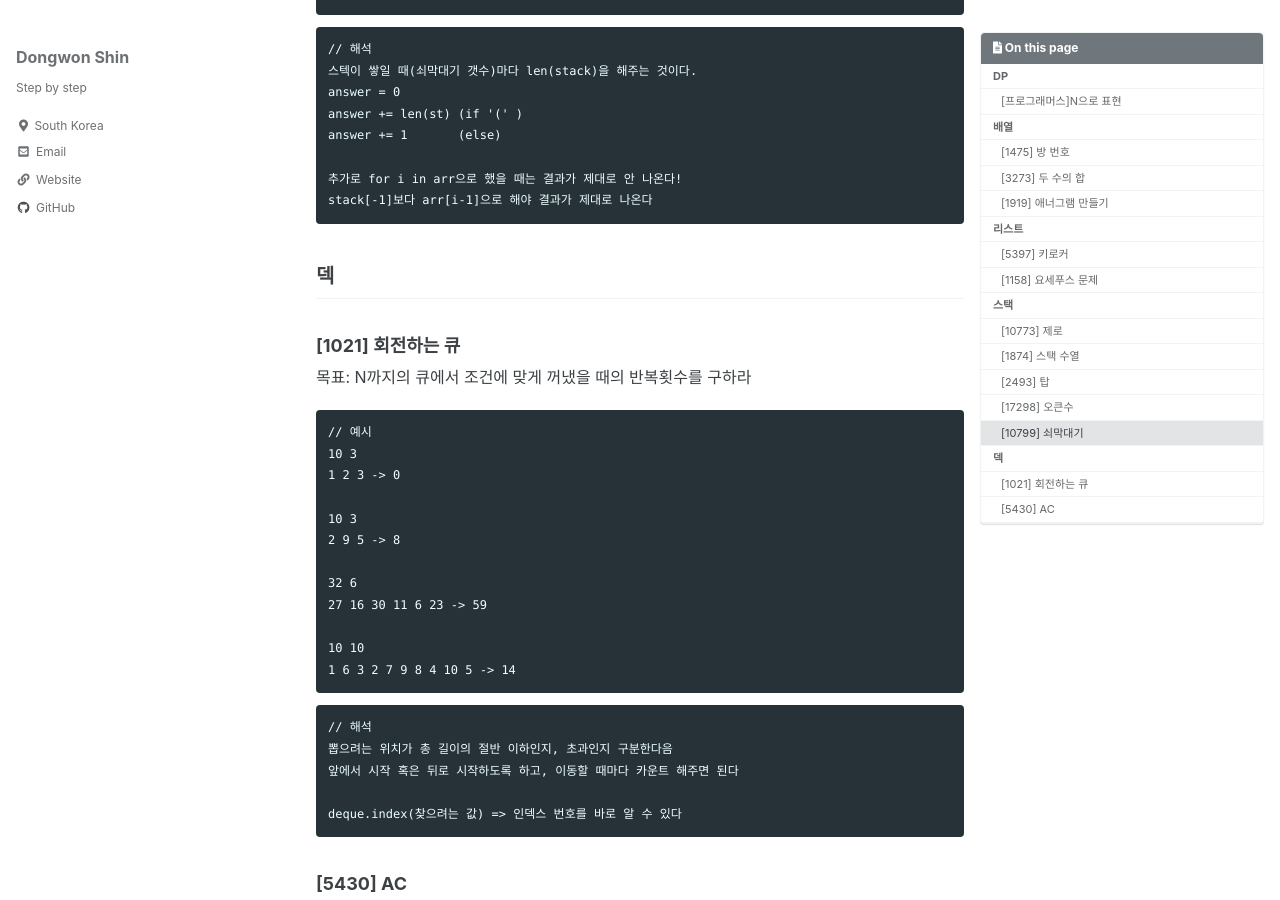
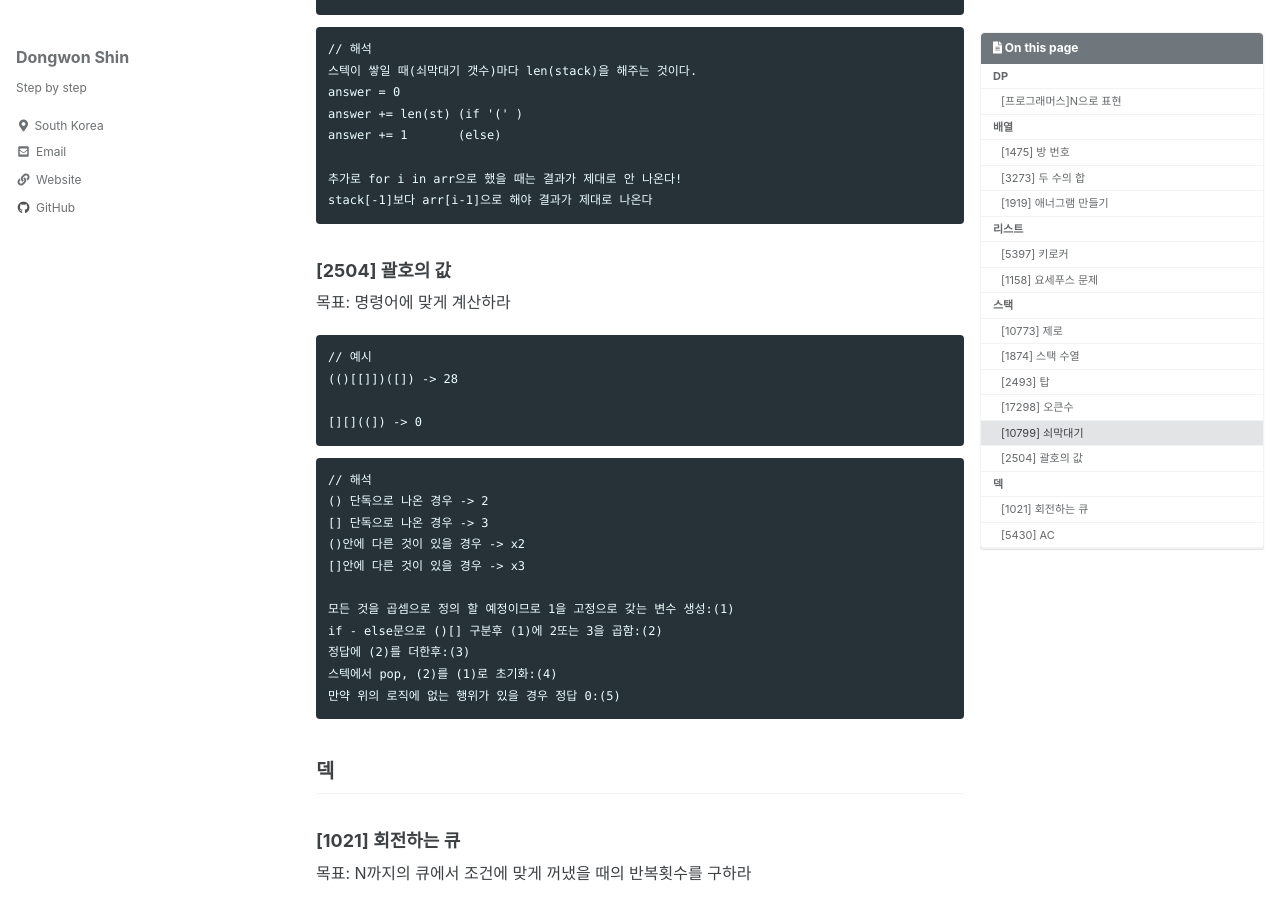
Before and after one commit to ponopono0322/ponopono0322.github.io, a Jekyll site: the page built from _posts/2022-01-12-algorithm.md, in a window 1280 px wide and 900 px high, scrolled down 4886 px. Built offline with Jekyll 4.4.1, drawn with Linux system fonts in a browser that asks for light colours; cached includes are drawn as plain includes; some web fonts are replaced.

Commit message:
Update 2022-01-12-algorithm.md

````diff
--- a/_posts/2022-01-12-algorithm.md
+++ b/_posts/2022-01-12-algorithm.md
@@ -238,6 +238,29 @@ answer += 1       (else)
 stack[-1]보다 arr[i-1]으로 해야 결과가 제대로 나온다
 ```
 
+### [2504] 괄호의 값
+목표: 명령어에 맞게 계산하라
+```
+// 예시
+(()[[]])([]) -> 28
+
+[][]((]) -> 0
+```
+
+```
+// 해석
+() 단독으로 나온 경우 -> 2
+[] 단독으로 나온 경우 -> 3
+()안에 다른 것이 있을 경우 -> x2
+[]안에 다른 것이 있을 경우 -> x3
+
+모든 것을 곱셈으로 정의 할 예정이므로 1을 고정으로 갖는 변수 생성:(1)
+if - else문으로 ()[] 구분후 (1)에 2또는 3을 곱함:(2)
+정답에 (2)를 더한후:(3)
+스텍에서 pop, (2)를 (1)로 초기화:(4)
+만약 위의 로직에 없는 행위가 있을 경우 정답 0:(5)
+```
+
 
 ## 덱
 
````
